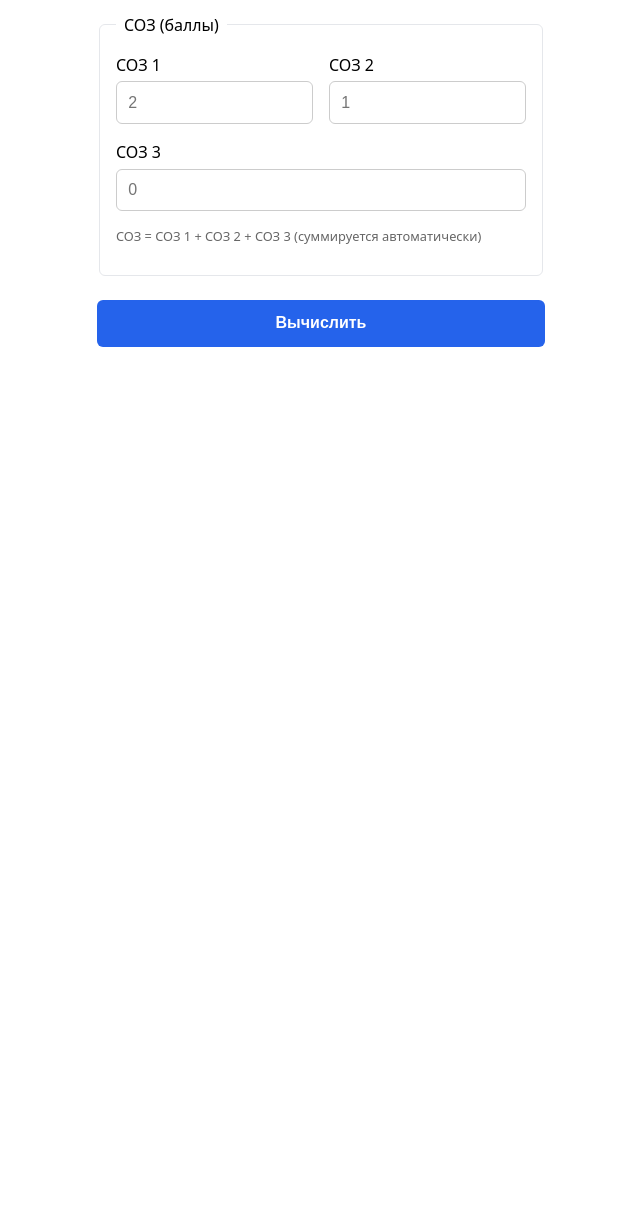
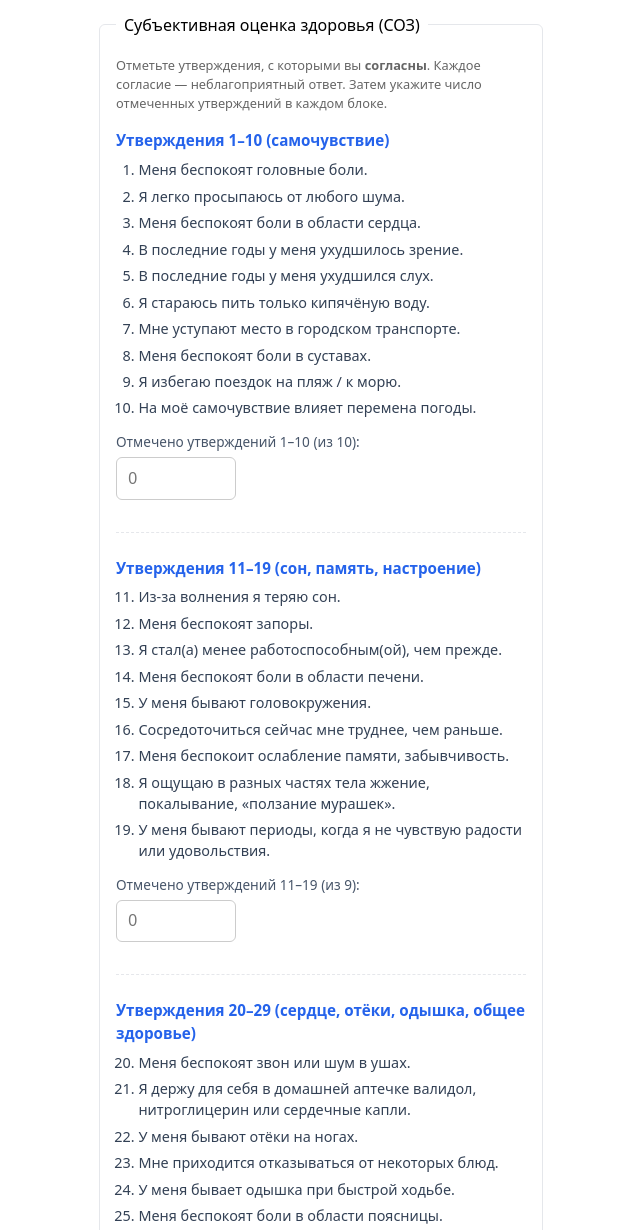
Before and after one commit to helich-tblm/bioage, a plain HTML site: page index.html in a window 1280 px wide. Shown: the part 561-1791 px from the top of the page, without its empty margins (319-959 px from the left). Before the commit the page ends 940 px from the top, so only its background shows below. Drawn offline with Linux system fonts and the light colour scheme.

Commit message:
Update index.html

```diff
--- a/index.html
+++ b/index.html
@@ -59,6 +59,40 @@
     .error { color: #dc2626; font-size: 0.85rem; margin-top: 0.3rem; display: none; }
     .error.show { display: block; }
     .hint { font-size: 0.8rem; color: #666; margin-top: 0.2rem; }
+    .hint { font-size: 0.8rem; color: #666; margin-top: 0.2rem; }
+
+/* ===== СОЗ ===== */
+.soz-block {
+  margin-bottom: 1.5rem;
+  padding-bottom: 1rem;
+  border-bottom: 1px dashed #e5e7eb;
+}
+.soz-block:last-of-type {
+  border-bottom: none;
+}
+.soz-block-title {
+  font-weight: 700;
+  color: #2563eb;
+  margin: 0 0 0.5rem;
+  font-size: 0.95rem;
+}
+.soz-questions {
+  margin: 0 0 0.8rem 1.4rem;
+  padding: 0;
+  font-size: 0.9rem;
+  color: #334155;
+  line-height: 1.45;
+}
+.soz-questions li {
+  margin-bottom: 0.35rem;
+}
+.soz-block input[type="number"] {
+  max-width: 120px;
+}
+.soz-block label {
+  font-size: 0.85rem;
+  color: #475569;
+}
   </style>
 </head>
 <body>
@@ -103,21 +137,76 @@
     </div>
 
     <fieldset class="form-group" style="border:1px solid #e5e7eb;border-radius:6px;padding:1rem;">
-      <legend style="font-weight:500;padding:0 0.5rem;">СОЗ (баллы)</legend>
-      <div class="row">
+  <legend style="font-weight:500;padding:0 0.5rem;">Субъективная оценка здоровья (СОЗ)</legend>
+
+  <p class="hint" style="margin-bottom:1rem;">
+    Отметьте утверждения, с которыми вы <strong>согласны</strong>.
+    Каждое согласие — неблагоприятный ответ. Затем укажите число
+    отмеченных утверждений в каждом блоке.
+  </p>
+
+  <!-- ===== Блок 1: утверждения 1–10 ===== -->
+  <div class="soz-block">
+    <p class="soz-block-title">Утверждения 1–10 (самочувствие)</p>
+    <ol class="soz-questions">
+      <li>Меня беспокоят головные боли.</li>
+      <li>Я легко просыпаюсь от любого шума.</li>
+      <li>Меня беспокоят боли в области сердца.</li>
+      <li>В последние годы у меня ухудшилось зрение.</li>
+      <li>В последние годы у меня ухудшился слух.</li>
+      <li>Я стараюсь пить только кипячёную воду.</li>
+      <li>Мне уступают место в городском транспорте.</li>
+      <li>Меня беспокоят боли в суставах.</li>
+      <li>Я избегаю поездок на пляж / к морю.</li>
+      <li>На моё самочувствие влияет перемена погоды.</li>
+    </ol>
     <div class="form-group">
-          <label for="soz1">СОЗ 1</label>
-          <input type="number" id="soz1" step="1" min="0" max="10" required placeholder="2">
-        </div>
-        <div class="form-group">
-          <label for="soz2">СОЗ 2</label>
-          <input type="number" id="soz2" step="1" min="0" max="10" required placeholder="1">
+      <label for="soz1">Отмечено утверждений 1–10 (из 10):</label>
+      <input type="number" id="soz1" step="1" min="0" max="10" required placeholder="0">
     </div>
   </div>
+
+  <!-- ===== Блок 2: утверждения 11–19 ===== -->
+  <div class="soz-block">
+    <p class="soz-block-title">Утверждения 11–19 (сон, память, настроение)</p>
+    <ol class="soz-questions" start="11">
+      <li>Из-за волнения я теряю сон.</li>
+      <li>Меня беспокоят запоры.</li>
+      <li>Я стал(а) менее работоспособным(ой), чем прежде.</li>
+      <li>Меня беспокоят боли в области печени.</li>
+      <li>У меня бывают головокружения.</li>
+      <li>Сосредоточиться сейчас мне труднее, чем раньше.</li>
+      <li>Меня беспокоит ослабление памяти, забывчивость.</li>
+      <li>Я ощущаю в разных частях тела жжение, покалывание, «ползание мурашек».</li>
+      <li>У меня бывают периоды, когда я не чувствую радости или удовольствия.</li>
+    </ol>
     <div class="form-group">
-        <label for="soz3">СОЗ 3</label>
+      <label for="soz2">Отмечено утверждений 11–19 (из 9):</label>
+      <input type="number" id="soz2" step="1" min="0" max="9" required placeholder="0">
+    </div>
+  </div>
+
+  <!-- ===== Блок 3: утверждения 20–29 ===== -->
+  <div class="soz-block">
+    <p class="soz-block-title">Утверждения 20–29 (сердце, отёки, одышка, общее здоровье)</p>
+    <ol class="soz-questions" start="20">
+      <li>Меня беспокоят звон или шум в ушах.</li>
+      <li>Я держу для себя в домашней аптечке валидол, нитроглицерин или сердечные капли.</li>
+      <li>У меня бывают отёки на ногах.</li>
+      <li>Мне приходится отказываться от некоторых блюд.</li>
+      <li>У меня бывает одышка при быстрой ходьбе.</li>
+      <li>Меня беспокоят боли в области поясницы.</li>
+      <li>Мне приходится в лечебных целях принимать минеральную воду.</li>
+      <li>Меня беспокоит неприятный вкус во рту.</li>
+      <li>Я стал(а) легко плакать.</li>
+      <li>Я имею постоянные проблемы со здоровьем / никогда не чувствую себя здоровым(ой).</li>
+    </ol>
+    <div class="form-group">
+      <label for="soz3">Отмечено утверждений 20–29 (из 10):</label>
       <input type="number" id="soz3" step="1" min="0" max="10" required placeholder="0">
     </div>
+  </div>
+
   <p class="hint">СОЗ = СОЗ 1 + СОЗ 2 + СОЗ 3 (суммируется автоматически)</p>
 </fieldset>
 
```
Lines whose indentation alone changed are shown as unchanged.
